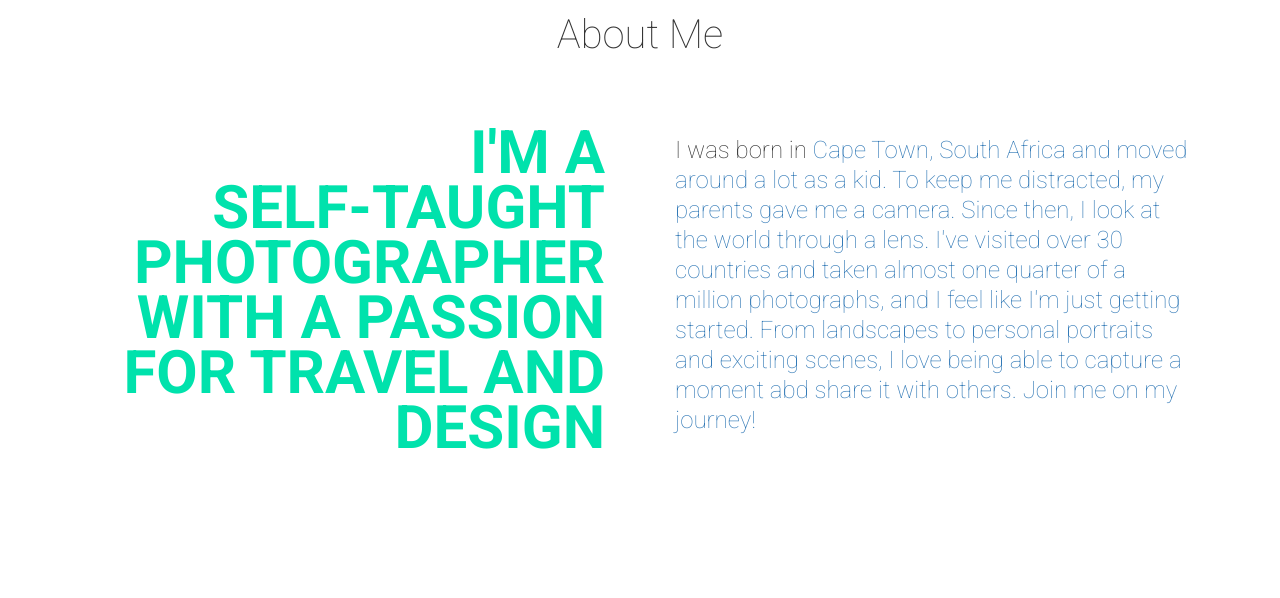
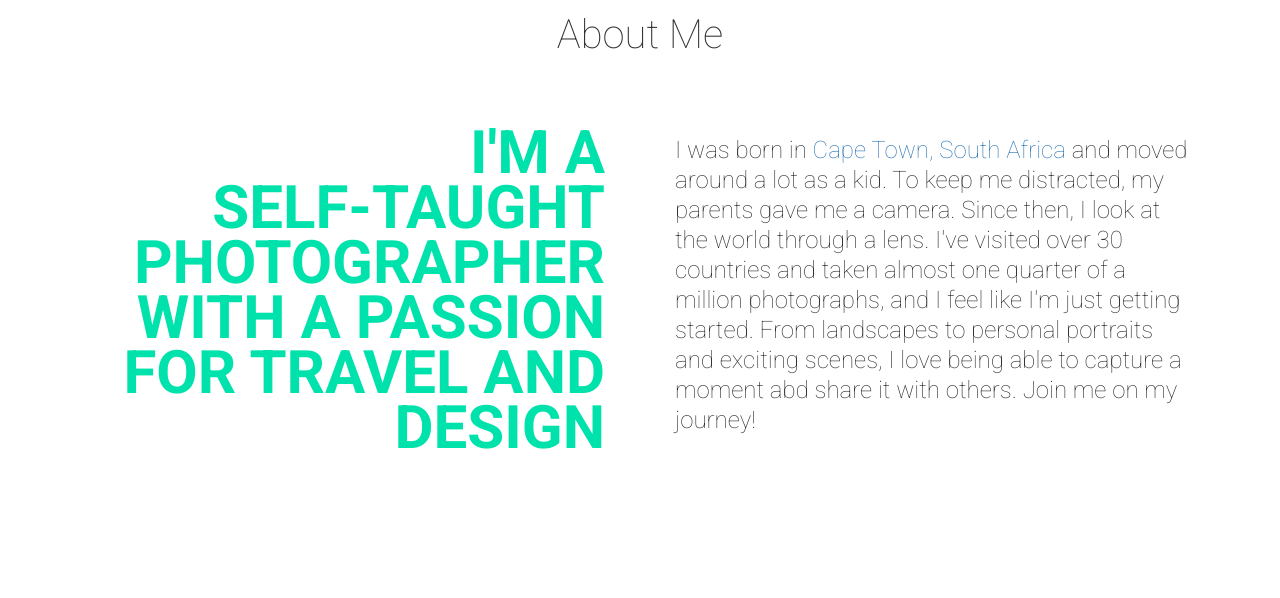
Before and after one commit to bramanpriest/portfolio, a plain HTML site: page index.html in a window 1280 px wide. Shown: the part 980-1578 px from the top of the page. Drawn offline with Linux system fonts and the light colour scheme.

Commit message:
fixed link previously created in 'About'

```diff
--- a/index.html
+++ b/index.html
@@ -42,8 +42,8 @@
 
           <div class="col-md-6">
             <div class="right-col">
-              <h5>I was born in <a href="https://www.google.com/maps/place/Cape+Town,+South+Africa" target="_blank">
-              Cape Town, South Africa and moved around a lot as a kid.
+              <h5>I was born in <a href="https://www.google.com/maps/place/Cape+Town,+South+Africa" target="_blank">Cape Town, South Africa</a>
+               and moved around a lot as a kid.
               To keep me distracted, my parents gave me a camera. Since then, I look at the world through a lens.
               I've visited over 30 countries and taken almost one quarter of a million photographs, and I feel like I'm just getting started.
               From landscapes to personal portraits and exciting scenes, I love being able to capture a moment abd share it with others.
```
